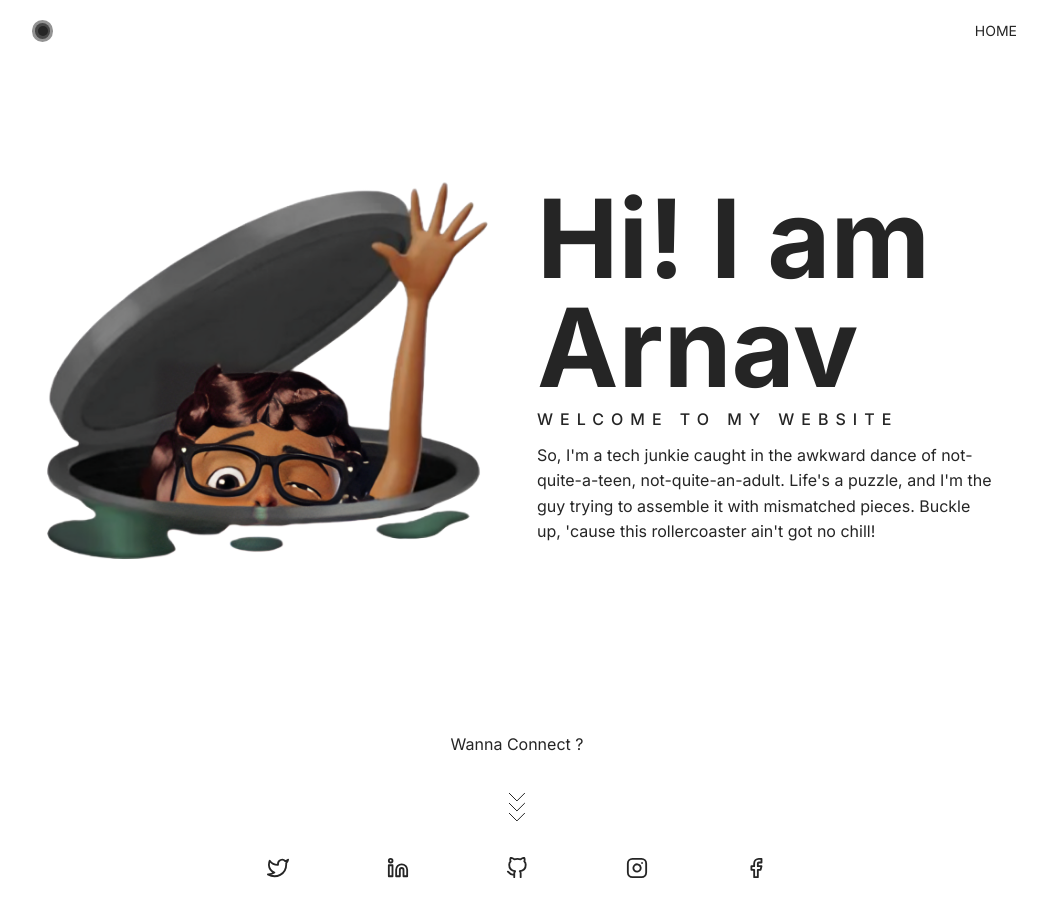
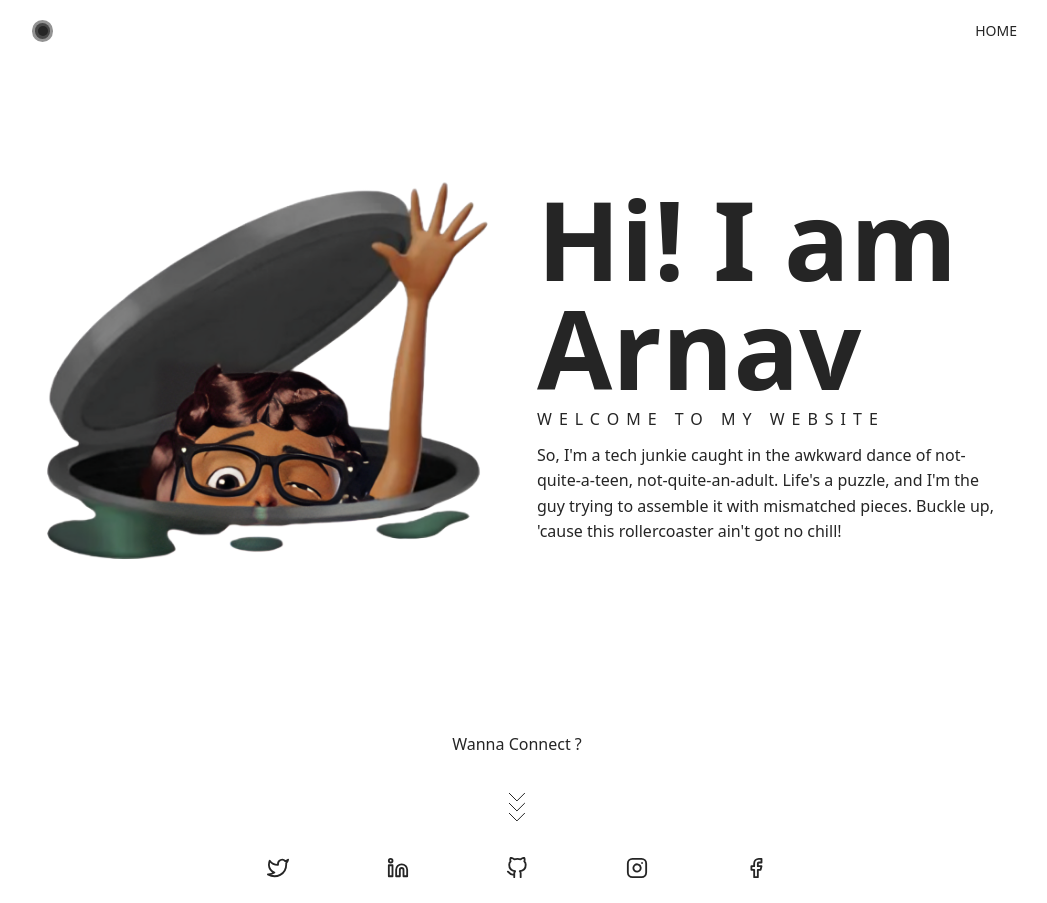
Before and after one commit to info-arnav/arnav-website, a Next.js app: page / in a window 1280 px wide. Shown: the whole page, without its empty margins (123-1170 px from the left). Built offline with nearby package versions, Linux system fonts and the light colour scheme.

Commit message:
fix: harden build and improve error accessibility

```diff
--- a/app/globals.css
+++ b/app/globals.css
@@ -44,8 +44,6 @@ body {
   background-color: var(--color-bg);
   color: var(--color-text);
   font-family:
-    var(--font-inter),
-    'Inter',
     system-ui,
     -apple-system,
     BlinkMacSystemFont,
--- a/app/layout.js
+++ b/app/layout.js
@@ -1,12 +1,6 @@
-import { Inter } from 'next/font/google';
 import './globals.css';
 import Navigation from './(site)/_components/nav';
 import { defaultMetadata, getJsonLdGraph } from '../lib/seo';
-
-const inter = Inter({
-  variable: '--font-inter',
-  subsets: ['latin'],
-});
 
 export const metadata = defaultMetadata;
 
@@ -15,7 +9,7 @@ export default function RootLayout({ children }) {
 
   return (
     <html lang="en">
-      <body className={inter.variable}>
+      <body>
         <script
           type="application/ld+json"
           dangerouslySetInnerHTML={{ __html: JSON.stringify(jsonLdGraph) }}
--- a/app/manifest.js
+++ b/app/manifest.js
@@ -30,7 +30,7 @@ export default function manifest() {
     shortcuts: [
       {
         name: siteConfig.name,
-        url: siteConfig.url,
+        url: '/',
       },
     ],
   };
```
Also changed, not shown: app/(site)/_components/error-state/index.js (+6 -2 lines), app/error.js (+7 -1 lines), app/not-found.js (+7 -1 lines), 1 other file (tests, documents, lock files or other folders).
